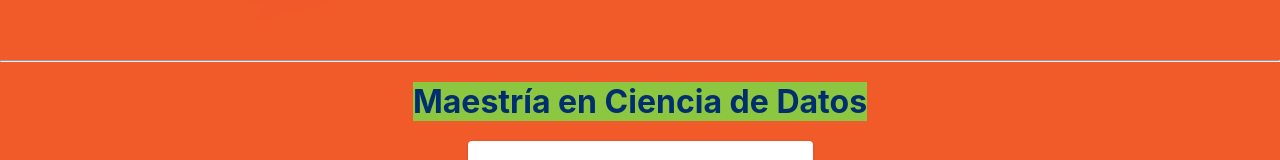
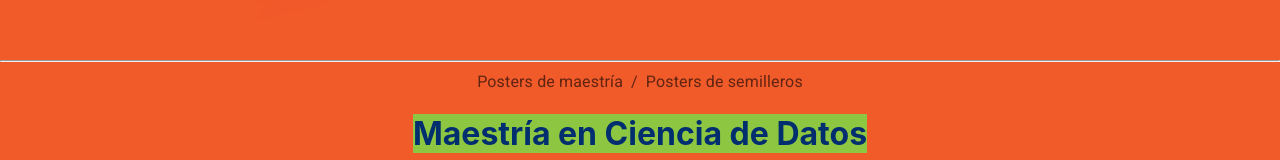
Before and after one commit to JohannCepeda16/eciciencia, a React (Create React App) app: page / in a window 1280 px wide. Shown: the part 452-612 px from the top of the page. Built offline with nearby package versions, Linux system fonts and the light colour scheme.

Commit message:
Navigation tabs

```diff
--- a/src/modules/home/Home.tsx
+++ b/src/modules/home/Home.tsx
@@ -1,6 +1,7 @@
 import Banner from "../../components/banner/Banner";
 import CardList from "../../components/card-list/CardList";
 import { dataPosters, postGraduate } from "../../assets/data/data-posters";
+import { Link, Typography, Breadcrumbs } from "@mui/material";
 
 export default function Home() {
     const posters = dataPosters;
@@ -15,14 +16,33 @@ export default function Home() {
     return (
         <>
             <Banner />
+            <Breadcrumbs
+                style={{
+                    display: "flex",
+                    justifyContent: "center",
+                    alignItems: "center",
+                }}
+                aria-label="breadcrumb"
+            >
+                <Link underline="hover" color="inherit" href="#maestria">
+                    Posters de maestría
+                </Link>
+                <Link underline="hover" color="inherit" href="#semilleros">
+                    Posters de semilleros
+                </Link>
+            </Breadcrumbs>
             {/* Posgrado */}
+            <div id="maestria">
                 {graduateKeys.map((item: any, i: number) => (
                     <CardList key={i} title={item} cards={graduateValues[i]} />
                 ))}
+            </div>
             {/* Semilleros  */}
+            <div id="semilleros">
                 {posterKeys.map((item: any, i: number) => (
                     <CardList key={i} title={item} cards={posterValues[i]} />
                 ))}
+            </div>
         </>
     );
 }
```
Lines whose indentation alone changed are shown as unchanged.
